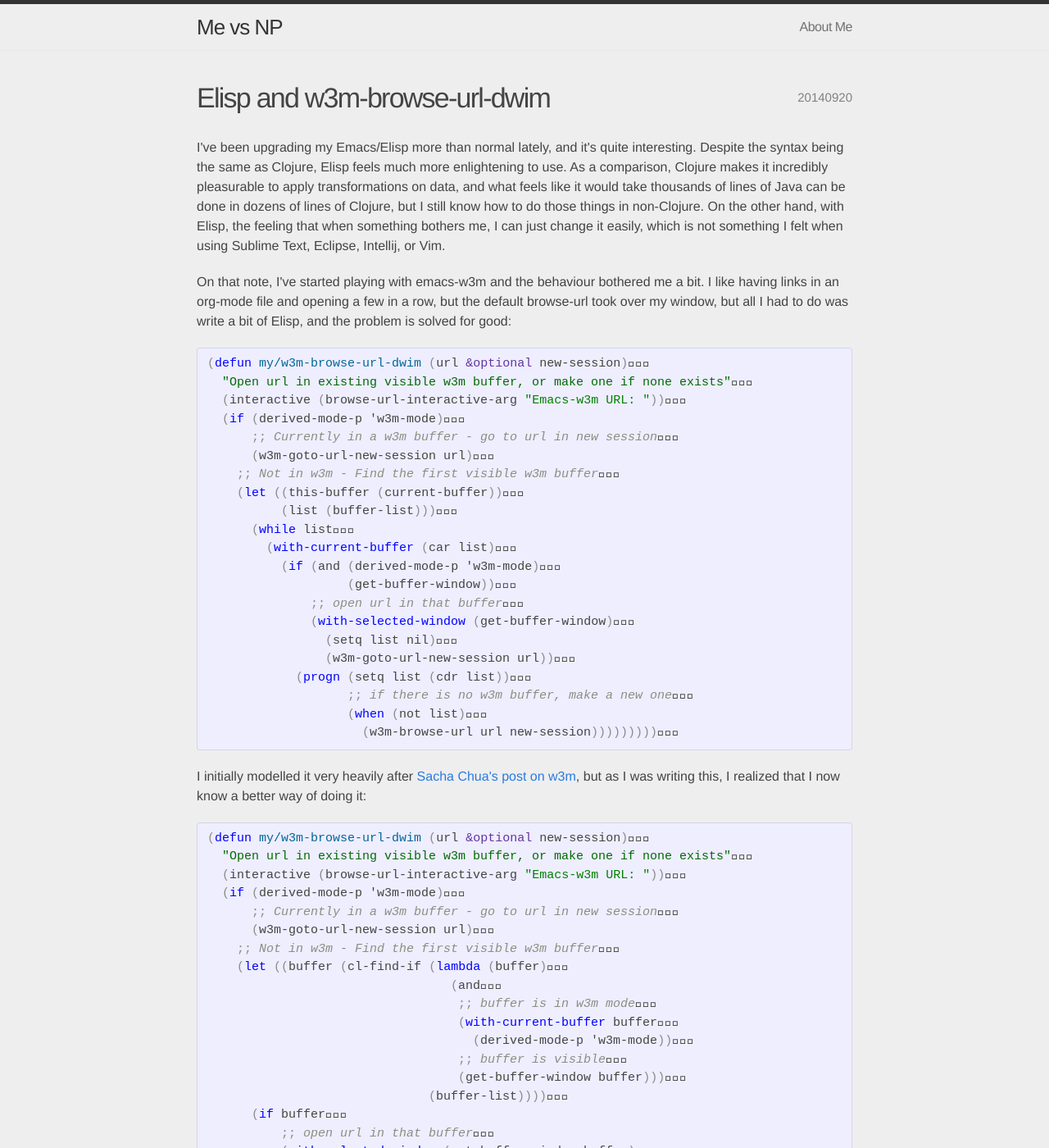
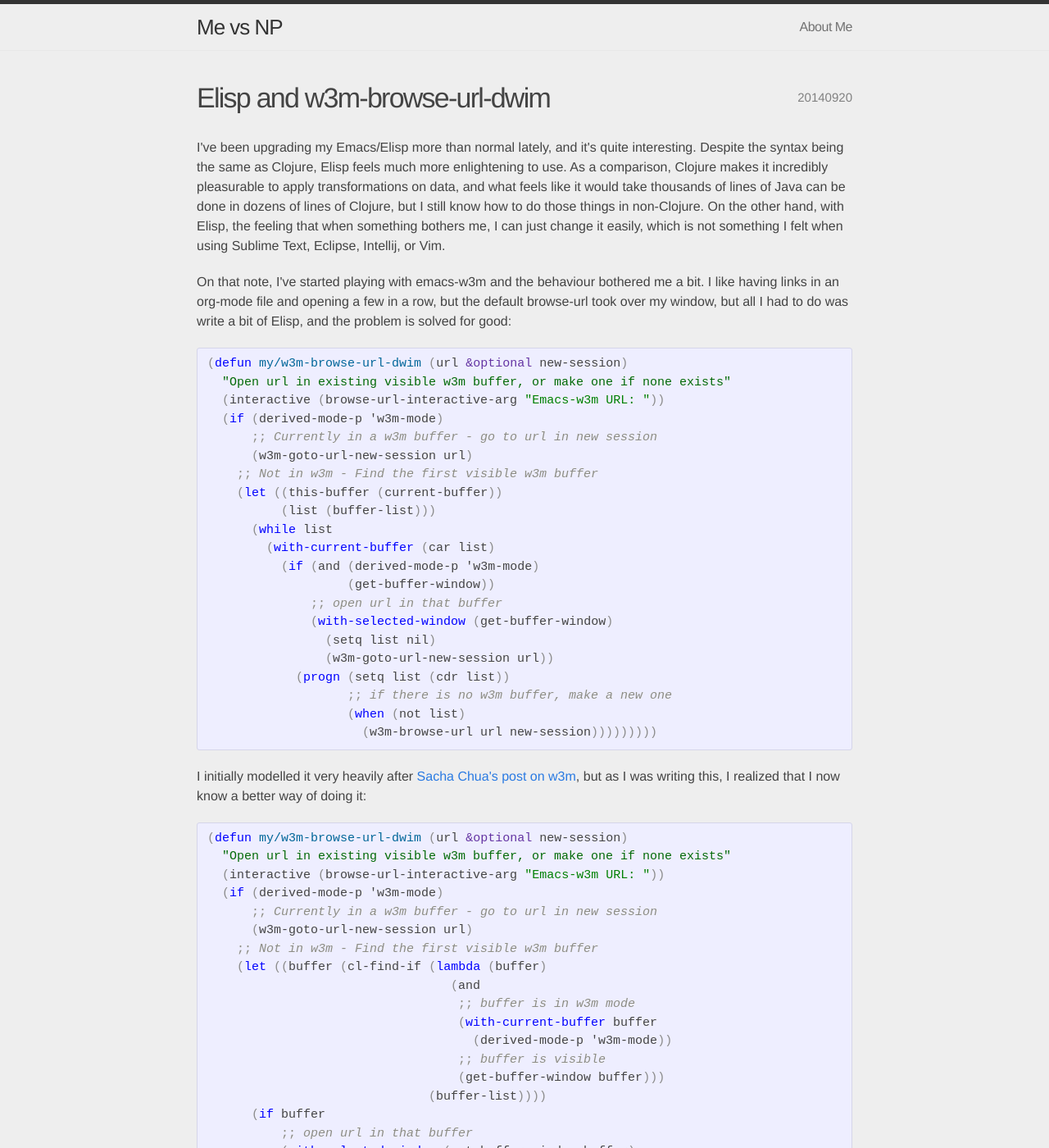
Before and after one commit to diogo149/diogo149.github.io, a Jekyll site: the page built from _posts/2014-09-20-elisp-and-w3m-browse-url-dwim.html, in a window 1280 px wide and 1400 px high. Shown: the whole window at 82% size. Built offline with Jekyll 4.4.1, drawn with Linux system fonts in a browser that asks for light colours.

Commit message:
update to remove weird unicode from code blocks

```diff
--- a/_posts/2014-09-20-elisp-and-w3m-browse-url-dwim.html
+++ b/_posts/2014-09-20-elisp-and-w3m-browse-url-dwim.html
@@ -15,27 +15,27 @@ On that note, I've started playing with emacs-w3m and the behaviour bothered me
 
 <div class="org-src-container">
 
-<pre class="src src-emacs-lisp"><span style="color: #8c8c8c;">(</span><span style="color: #0000FF;">defun</span> <span style="color: #006699;">my/w3m-browse-url-dwim</span> <span style="color: #8c8c8c;">(</span>url <span style="color: #6434A3;">&amp;optional</span> new-session<span style="color: #8c8c8c;">)</span>&#57344;&#57345;&#57345;
-  <span style="color: #036A07;">"Open url in existing visible w3m buffer, or make one if none exists"</span>&#57344;&#57345;&#57345;
-  <span style="color: #8c8c8c;">(</span>interactive <span style="color: #8c8c8c;">(</span>browse-url-interactive-arg <span style="color: #008000;">"Emacs-w3m URL: "</span><span style="color: #8c8c8c;">))</span>&#57344;&#57345;&#57345;
-  <span style="color: #8c8c8c;">(</span><span style="color: #0000FF;">if</span> <span style="color: #8c8c8c;">(</span>derived-mode-p 'w3m-mode<span style="color: #8c8c8c;">)</span>&#57344;&#57345;&#57345;
-      <span style="color: #8D8D84;">;; </span><span style="color: #8D8D84; font-style: italic;">Currently in a w3m buffer - go to url in new session</span>&#57344;&#57345;&#57345;
-      <span style="color: #8c8c8c;">(</span>w3m-goto-url-new-session url<span style="color: #8c8c8c;">)</span>&#57344;&#57345;&#57345;
-    <span style="color: #8D8D84;">;; </span><span style="color: #8D8D84; font-style: italic;">Not in w3m - Find the first visible w3m buffer</span>&#57344;&#57345;&#57345;
-    <span style="color: #8c8c8c;">(</span><span style="color: #0000FF;">let</span> <span style="color: #8c8c8c;">((</span>this-buffer <span style="color: #8c8c8c;">(</span>current-buffer<span style="color: #8c8c8c;">))</span>&#57344;&#57345;&#57345;
-          <span style="color: #8c8c8c;">(</span>list <span style="color: #8c8c8c;">(</span>buffer-list<span style="color: #8c8c8c;">)))</span>&#57344;&#57345;&#57345;
-      <span style="color: #8c8c8c;">(</span><span style="color: #0000FF;">while</span> list&#57344;&#57345;&#57345;
-        <span style="color: #8c8c8c;">(</span><span style="color: #0000FF;">with-current-buffer</span> <span style="color: #8c8c8c;">(</span>car list<span style="color: #8c8c8c;">)</span>&#57344;&#57345;&#57345;
-          <span style="color: #8c8c8c;">(</span><span style="color: #0000FF;">if</span> <span style="color: #8c8c8c;">(</span>and <span style="color: #8c8c8c;">(</span>derived-mode-p 'w3m-mode<span style="color: #8c8c8c;">)</span>&#57344;&#57345;&#57345;
-                   <span style="color: #8c8c8c;">(</span>get-buffer-window<span style="color: #8c8c8c;">))</span>&#57344;&#57345;&#57345;
-              <span style="color: #8D8D84;">;; </span><span style="color: #8D8D84; font-style: italic;">open url in that buffer</span>&#57344;&#57345;&#57345;
-              <span style="color: #8c8c8c;">(</span><span style="color: #0000FF;">with-selected-window</span> <span style="color: #8c8c8c;">(</span>get-buffer-window<span style="color: #8c8c8c;">)</span>&#57344;&#57345;&#57345;
-                <span style="color: #8c8c8c;">(</span>setq list nil<span style="color: #8c8c8c;">)</span>&#57344;&#57345;&#57345;
-                <span style="color: #8c8c8c;">(</span>w3m-goto-url-new-session url<span style="color: #8c8c8c;">))</span>&#57344;&#57345;&#57345;
-            <span style="color: #8c8c8c;">(</span><span style="color: #0000FF;">progn</span> <span style="color: #8c8c8c;">(</span>setq list <span style="color: #8c8c8c;">(</span>cdr list<span style="color: #8c8c8c;">))</span>&#57344;&#57345;&#57345;
-                   <span style="color: #8D8D84;">;; </span><span style="color: #8D8D84; font-style: italic;">if there is no w3m buffer, make a new one</span>&#57344;&#57345;&#57345;
-                   <span style="color: #8c8c8c;">(</span><span style="color: #0000FF;">when</span> <span style="color: #8c8c8c;">(</span>not list<span style="color: #8c8c8c;">)</span>&#57344;&#57345;&#57345;
-                     <span style="color: #8c8c8c;">(</span>w3m-browse-url url new-session<span style="color: #8c8c8c;">)))))))))</span>&#57344;&#57345;&#57345;
+<pre class="src src-emacs-lisp"><span style="color: #8c8c8c;">(</span><span style="color: #0000FF;">defun</span> <span style="color: #006699;">my/w3m-browse-url-dwim</span> <span style="color: #8c8c8c;">(</span>url <span style="color: #6434A3;">&amp;optional</span> new-session<span style="color: #8c8c8c;">)</span>
+  <span style="color: #036A07;">"Open url in existing visible w3m buffer, or make one if none exists"</span>
+  <span style="color: #8c8c8c;">(</span>interactive <span style="color: #8c8c8c;">(</span>browse-url-interactive-arg <span style="color: #008000;">"Emacs-w3m URL: "</span><span style="color: #8c8c8c;">))</span>
+  <span style="color: #8c8c8c;">(</span><span style="color: #0000FF;">if</span> <span style="color: #8c8c8c;">(</span>derived-mode-p 'w3m-mode<span style="color: #8c8c8c;">)</span>
+      <span style="color: #8D8D84;">;; </span><span style="color: #8D8D84; font-style: italic;">Currently in a w3m buffer - go to url in new session</span>
+      <span style="color: #8c8c8c;">(</span>w3m-goto-url-new-session url<span style="color: #8c8c8c;">)</span>
+    <span style="color: #8D8D84;">;; </span><span style="color: #8D8D84; font-style: italic;">Not in w3m - Find the first visible w3m buffer</span>
+    <span style="color: #8c8c8c;">(</span><span style="color: #0000FF;">let</span> <span style="color: #8c8c8c;">((</span>this-buffer <span style="color: #8c8c8c;">(</span>current-buffer<span style="color: #8c8c8c;">))</span>
+          <span style="color: #8c8c8c;">(</span>list <span style="color: #8c8c8c;">(</span>buffer-list<span style="color: #8c8c8c;">)))</span>
+      <span style="color: #8c8c8c;">(</span><span style="color: #0000FF;">while</span> list
+        <span style="color: #8c8c8c;">(</span><span style="color: #0000FF;">with-current-buffer</span> <span style="color: #8c8c8c;">(</span>car list<span style="color: #8c8c8c;">)</span>
+          <span style="color: #8c8c8c;">(</span><span style="color: #0000FF;">if</span> <span style="color: #8c8c8c;">(</span>and <span style="color: #8c8c8c;">(</span>derived-mode-p 'w3m-mode<span style="color: #8c8c8c;">)</span>
+                   <span style="color: #8c8c8c;">(</span>get-buffer-window<span style="color: #8c8c8c;">))</span>
+              <span style="color: #8D8D84;">;; </span><span style="color: #8D8D84; font-style: italic;">open url in that buffer</span>
+              <span style="color: #8c8c8c;">(</span><span style="color: #0000FF;">with-selected-window</span> <span style="color: #8c8c8c;">(</span>get-buffer-window<span style="color: #8c8c8c;">)</span>
+                <span style="color: #8c8c8c;">(</span>setq list nil<span style="color: #8c8c8c;">)</span>
+                <span style="color: #8c8c8c;">(</span>w3m-goto-url-new-session url<span style="color: #8c8c8c;">))</span>
+            <span style="color: #8c8c8c;">(</span><span style="color: #0000FF;">progn</span> <span style="color: #8c8c8c;">(</span>setq list <span style="color: #8c8c8c;">(</span>cdr list<span style="color: #8c8c8c;">))</span>
+                   <span style="color: #8D8D84;">;; </span><span style="color: #8D8D84; font-style: italic;">if there is no w3m buffer, make a new one</span>
+                   <span style="color: #8c8c8c;">(</span><span style="color: #0000FF;">when</span> <span style="color: #8c8c8c;">(</span>not list<span style="color: #8c8c8c;">)</span>
+                     <span style="color: #8c8c8c;">(</span>w3m-browse-url url new-session<span style="color: #8c8c8c;">)))))))))</span>
 </pre>
 </div>
 
@@ -45,27 +45,27 @@ I initially modelled it very heavily after <a href="http://sachachua.com/blog/20
 
 <div class="org-src-container">
 
-<pre class="src src-emacs-lisp"><span style="color: #8c8c8c;">(</span><span style="color: #0000FF;">defun</span> <span style="color: #006699;">my/w3m-browse-url-dwim</span> <span style="color: #8c8c8c;">(</span>url <span style="color: #6434A3;">&amp;optional</span> new-session<span style="color: #8c8c8c;">)</span>&#57344;&#57345;&#57345;
-  <span style="color: #036A07;">"Open url in existing visible w3m buffer, or make one if none exists"</span>&#57344;&#57345;&#57345;
-  <span style="color: #8c8c8c;">(</span>interactive <span style="color: #8c8c8c;">(</span>browse-url-interactive-arg <span style="color: #008000;">"Emacs-w3m URL: "</span><span style="color: #8c8c8c;">))</span>&#57344;&#57345;&#57345;
-  <span style="color: #8c8c8c;">(</span><span style="color: #0000FF;">if</span> <span style="color: #8c8c8c;">(</span>derived-mode-p 'w3m-mode<span style="color: #8c8c8c;">)</span>&#57344;&#57345;&#57345;
-      <span style="color: #8D8D84;">;; </span><span style="color: #8D8D84; font-style: italic;">Currently in a w3m buffer - go to url in new session</span>&#57344;&#57345;&#57345;
-      <span style="color: #8c8c8c;">(</span>w3m-goto-url-new-session url<span style="color: #8c8c8c;">)</span>&#57344;&#57345;&#57345;
-    <span style="color: #8D8D84;">;; </span><span style="color: #8D8D84; font-style: italic;">Not in w3m - Find the first visible w3m buffer</span>&#57344;&#57345;&#57345;
-    <span style="color: #8c8c8c;">(</span><span style="color: #0000FF;">let</span> <span style="color: #8c8c8c;">((</span>buffer <span style="color: #8c8c8c;">(</span>cl-find-if <span style="color: #8c8c8c;">(</span><span style="color: #0000FF;">lambda</span> <span style="color: #8c8c8c;">(</span>buffer<span style="color: #8c8c8c;">)</span>&#57344;&#57345;&#57345;
-                                 <span style="color: #8c8c8c;">(</span>and&#57344;&#57345;&#57345;
-                                  <span style="color: #8D8D84;">;; </span><span style="color: #8D8D84; font-style: italic;">buffer is in w3m mode</span>&#57344;&#57345;&#57345;
-                                  <span style="color: #8c8c8c;">(</span><span style="color: #0000FF;">with-current-buffer</span> buffer&#57344;&#57345;&#57345;
-                                    <span style="color: #8c8c8c;">(</span>derived-mode-p 'w3m-mode<span style="color: #8c8c8c;">))</span>&#57344;&#57345;&#57345;
-                                  <span style="color: #8D8D84;">;; </span><span style="color: #8D8D84; font-style: italic;">buffer is visible</span>&#57344;&#57345;&#57345;
-                                  <span style="color: #8c8c8c;">(</span>get-buffer-window buffer<span style="color: #8c8c8c;">)))</span>&#57344;&#57345;&#57345;
-                              <span style="color: #8c8c8c;">(</span>buffer-list<span style="color: #8c8c8c;">))))</span>&#57344;&#57345;&#57345;
-      <span style="color: #8c8c8c;">(</span><span style="color: #0000FF;">if</span> buffer&#57344;&#57345;&#57345;
-          <span style="color: #8D8D84;">;; </span><span style="color: #8D8D84; font-style: italic;">open url in that buffer</span>&#57344;&#57345;&#57345;
-          <span style="color: #8c8c8c;">(</span><span style="color: #0000FF;">with-selected-window</span> <span style="color: #8c8c8c;">(</span>get-buffer-window buffer<span style="color: #8c8c8c;">)</span>&#57344;&#57345;&#57345;
-            <span style="color: #8c8c8c;">(</span>w3m-goto-url-new-session url<span style="color: #8c8c8c;">))</span>&#57344;&#57345;&#57345;
-        <span style="color: #8D8D84;">;; </span><span style="color: #8D8D84; font-style: italic;">if there is no w3m buffer, make a new one</span>&#57344;&#57345;&#57345;
-        <span style="color: #8c8c8c;">(</span>w3m-browse-url url new-session<span style="color: #8c8c8c;">)))))</span>&#57344;&#57345;&#57345;
+<pre class="src src-emacs-lisp"><span style="color: #8c8c8c;">(</span><span style="color: #0000FF;">defun</span> <span style="color: #006699;">my/w3m-browse-url-dwim</span> <span style="color: #8c8c8c;">(</span>url <span style="color: #6434A3;">&amp;optional</span> new-session<span style="color: #8c8c8c;">)</span>
+  <span style="color: #036A07;">"Open url in existing visible w3m buffer, or make one if none exists"</span>
+  <span style="color: #8c8c8c;">(</span>interactive <span style="color: #8c8c8c;">(</span>browse-url-interactive-arg <span style="color: #008000;">"Emacs-w3m URL: "</span><span style="color: #8c8c8c;">))</span>
+  <span style="color: #8c8c8c;">(</span><span style="color: #0000FF;">if</span> <span style="color: #8c8c8c;">(</span>derived-mode-p 'w3m-mode<span style="color: #8c8c8c;">)</span>
+      <span style="color: #8D8D84;">;; </span><span style="color: #8D8D84; font-style: italic;">Currently in a w3m buffer - go to url in new session</span>
+      <span style="color: #8c8c8c;">(</span>w3m-goto-url-new-session url<span style="color: #8c8c8c;">)</span>
+    <span style="color: #8D8D84;">;; </span><span style="color: #8D8D84; font-style: italic;">Not in w3m - Find the first visible w3m buffer</span>
+    <span style="color: #8c8c8c;">(</span><span style="color: #0000FF;">let</span> <span style="color: #8c8c8c;">((</span>buffer <span style="color: #8c8c8c;">(</span>cl-find-if <span style="color: #8c8c8c;">(</span><span style="color: #0000FF;">lambda</span> <span style="color: #8c8c8c;">(</span>buffer<span style="color: #8c8c8c;">)</span>
+                                 <span style="color: #8c8c8c;">(</span>and
+                                  <span style="color: #8D8D84;">;; </span><span style="color: #8D8D84; font-style: italic;">buffer is in w3m mode</span>
+                                  <span style="color: #8c8c8c;">(</span><span style="color: #0000FF;">with-current-buffer</span> buffer
+                                    <span style="color: #8c8c8c;">(</span>derived-mode-p 'w3m-mode<span style="color: #8c8c8c;">))</span>
+                                  <span style="color: #8D8D84;">;; </span><span style="color: #8D8D84; font-style: italic;">buffer is visible</span>
+                                  <span style="color: #8c8c8c;">(</span>get-buffer-window buffer<span style="color: #8c8c8c;">)))</span>
+                              <span style="color: #8c8c8c;">(</span>buffer-list<span style="color: #8c8c8c;">))))</span>
+      <span style="color: #8c8c8c;">(</span><span style="color: #0000FF;">if</span> buffer
+          <span style="color: #8D8D84;">;; </span><span style="color: #8D8D84; font-style: italic;">open url in that buffer</span>
+          <span style="color: #8c8c8c;">(</span><span style="color: #0000FF;">with-selected-window</span> <span style="color: #8c8c8c;">(</span>get-buffer-window buffer<span style="color: #8c8c8c;">)</span>
+            <span style="color: #8c8c8c;">(</span>w3m-goto-url-new-session url<span style="color: #8c8c8c;">))</span>
+        <span style="color: #8D8D84;">;; </span><span style="color: #8D8D84; font-style: italic;">if there is no w3m buffer, make a new one</span>
+        <span style="color: #8c8c8c;">(</span>w3m-browse-url url new-session<span style="color: #8c8c8c;">)))))</span>
 </pre>
 </div>
 
```
Also changed, not shown: _posts/2014-07-19-hello-world.html (+20 -20 lines), _posts/2014-08-23-firefox-tabs.html (+20 -20 lines), _posts/2014-10-19-om-no.html (+33 -33 lines), _posts/2014-11-11-emacs-and-latex.html (+7 -7 lines), _posts/2014-11-16-firefox-to-org.html (+18 -18 lines).
